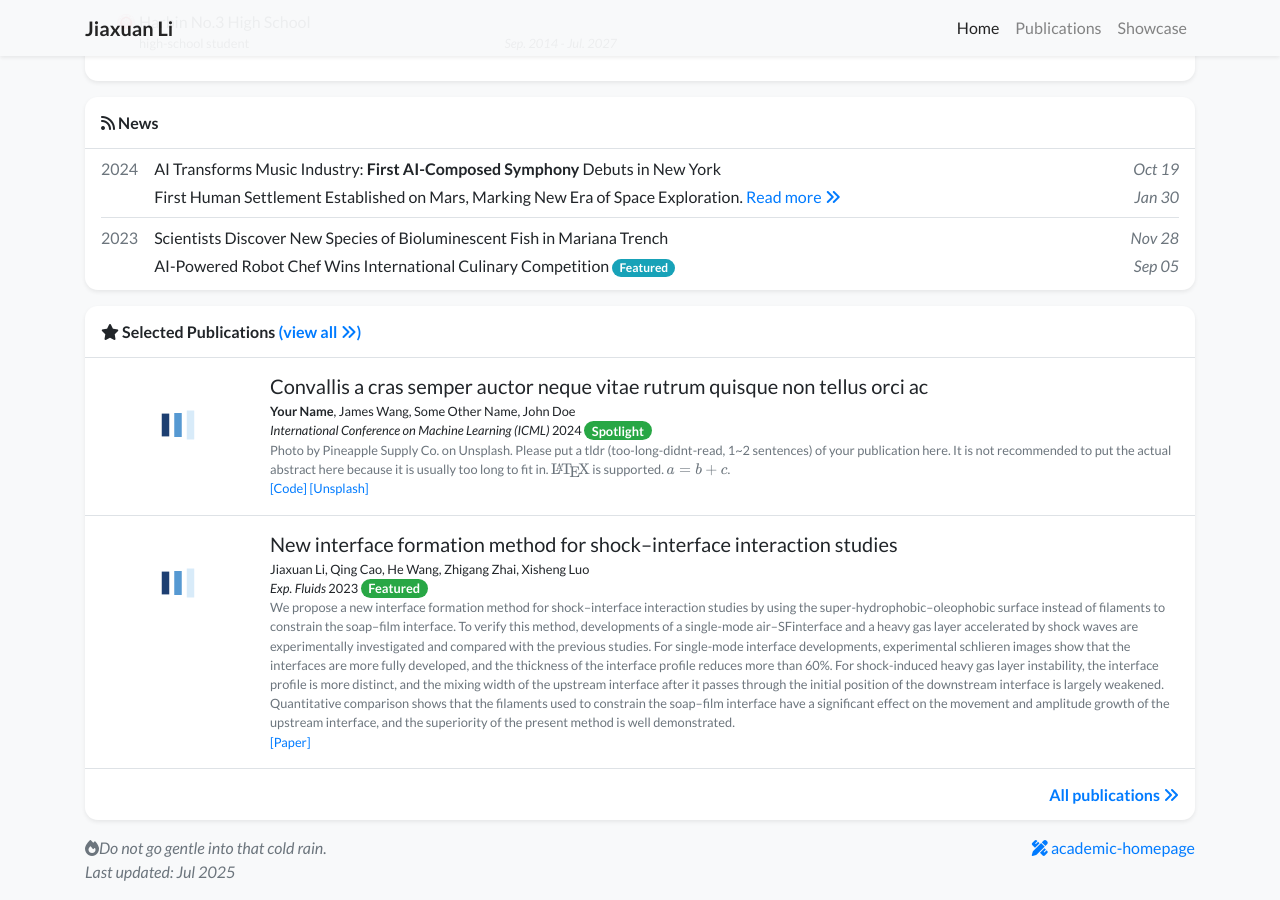
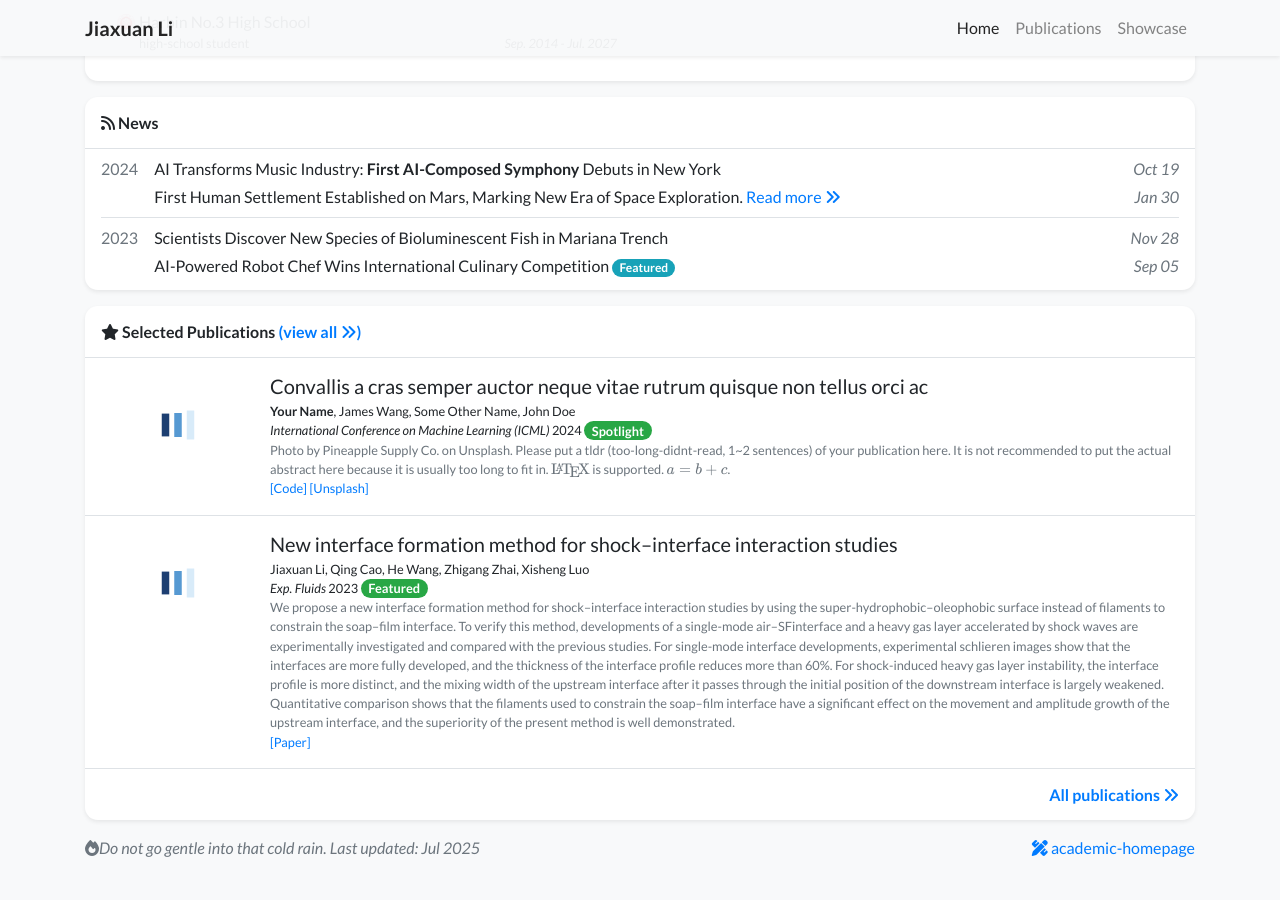
Before and after one commit to ChiaHsuanLee116/chiahsuanlee116.github.io, a Jekyll site: the page built from index.html, in a window 1280 px wide and 900 px high, scrolled down 1773 px. Built offline with Jekyll 4.4.1, drawn with Linux system fonts in a browser that asks for light colours; nearby versions of some CDN libraries; a style sheet for code colours, icons or effects is not loaded; after the commit the page ends 2649 px from its top, so only the background shows below that.

Commit message:
Update footer.html

```diff
--- a/_includes/footer.html
+++ b/_includes/footer.html
@@ -3,7 +3,7 @@
         <div class="row my-3">
             <div class="col-6">
                 <div class="text-muted">
-                    <i><i class="fas fa-fire"></i>Do not go gentle into that cold rain.</i><br>
+                    <i><i class="fas fa-fire"></i>Do not go gentle into that cold rain.</i>
                     <i>Last updated: {{ "now" | date: "%b %Y" }}</i>
                 </div>
             </div>
```
